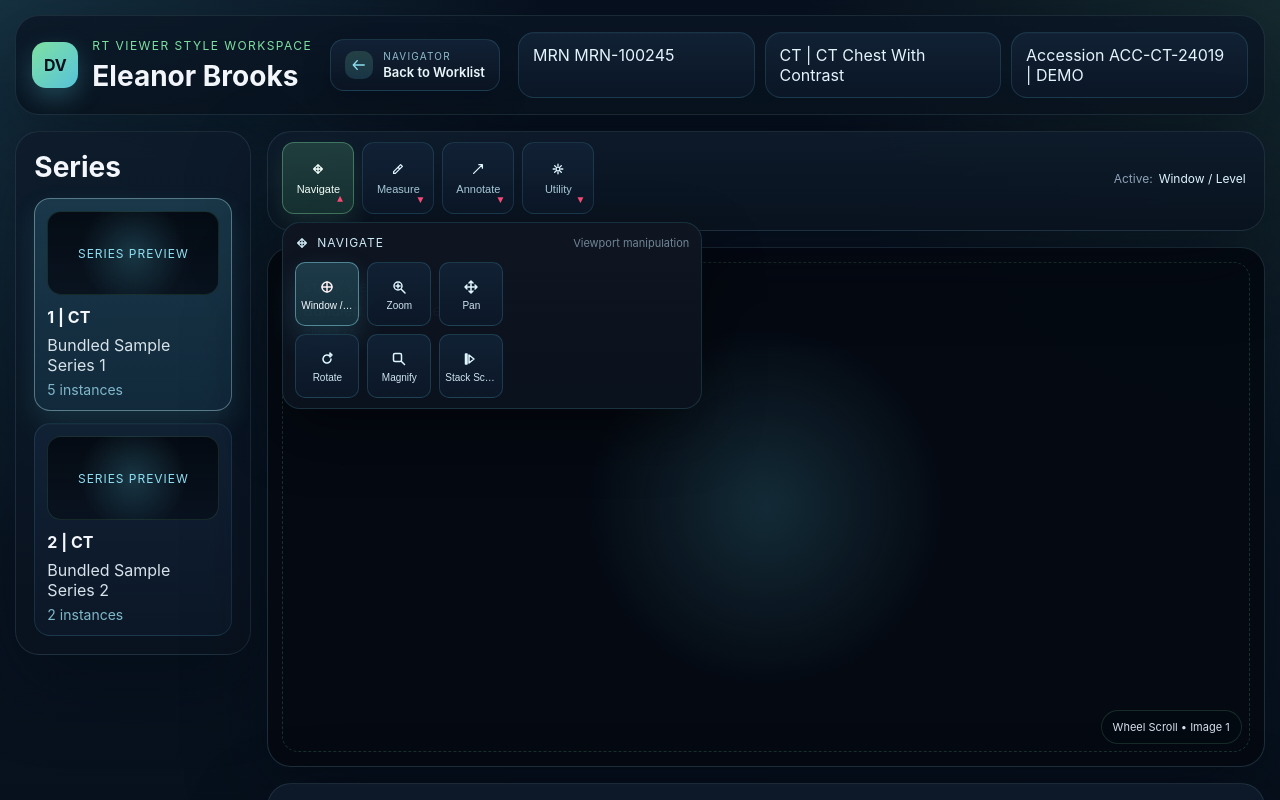
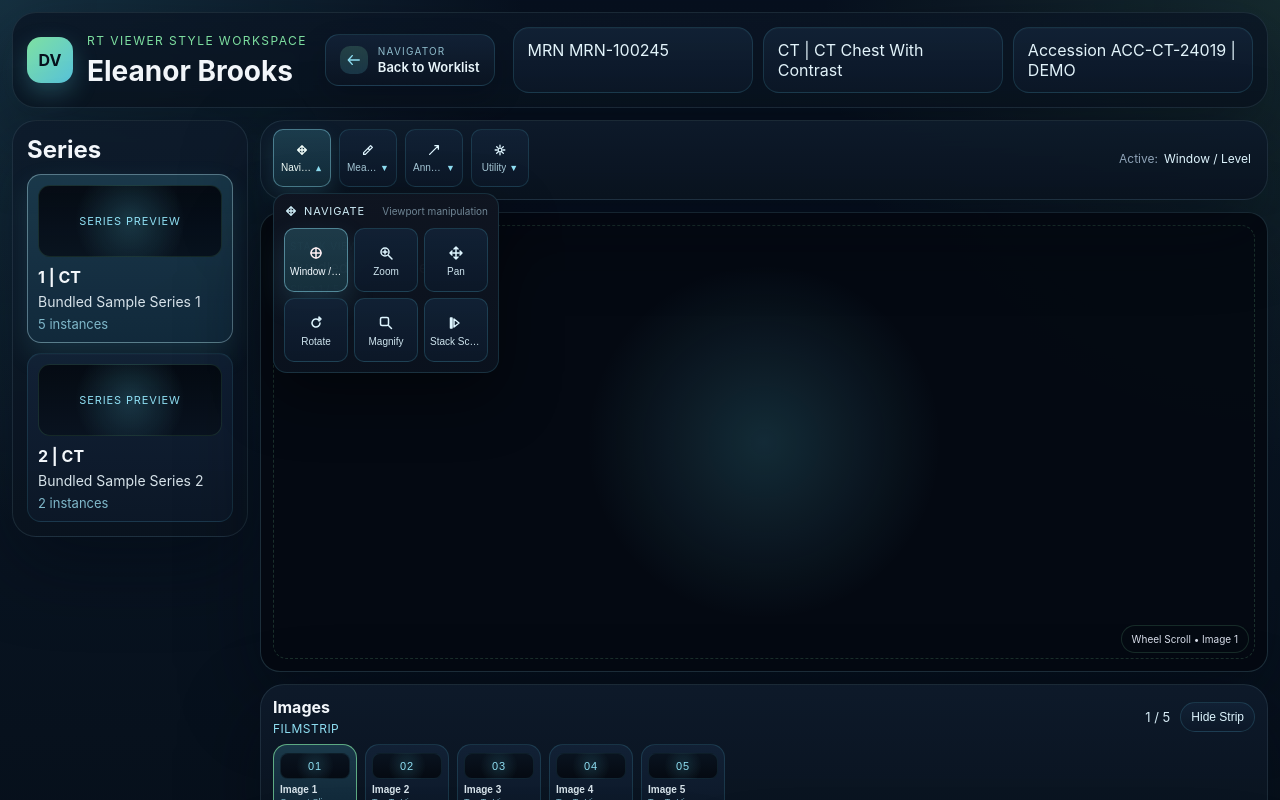
Before and after one commit to choijinkyung/cloud-dicom-viewer, a Next.js app in the folder apps/web/: page /studies/1.2.840.10008.1001.1 in a window 1280 px wide. Shown: the top 800 px of the page. Built offline with nearby package versions, Linux system fonts and the light colour scheme; no server answers.

Commit message:
feat: tighten toolbar and fullscreen layout

```diff
--- a/apps/web/app/studies/[studyInstanceUid]/DicomViewport.tsx
+++ b/apps/web/app/studies/[studyInstanceUid]/DicomViewport.tsx
@@ -712,11 +712,11 @@ export function DicomViewport({
         width: "100%",
         maxWidth: "100%",
         aspectRatio: "16 / 10",
-        minHeight: "clamp(320px, 40dvh, 520px)",
+        minHeight: "clamp(260px, 32dvh, 420px)",
         height: "auto",
-        maxHeight: "calc(100dvh - 280px)",
+        maxHeight: "calc(100dvh - 340px)",
         margin: 0,
-        borderRadius: "24px",
+        borderRadius: "20px",
         border: "1px solid rgba(143, 223, 243, 0.18)",
         background:
           "radial-gradient(circle at center, rgba(88, 196, 220, 0.18), transparent 32%), rgba(5, 10, 18, 0.96)",
@@ -733,19 +733,19 @@ export function DicomViewport({
       <div
         style={{
           position: "absolute",
-          inset: "14px",
-          borderRadius: "16px",
+          inset: "12px",
+          borderRadius: "14px",
           border: "1px dashed rgba(126, 224, 161, 0.18)",
         }}
       />
       <div
         style={{
           position: "absolute",
-          top: "22px",
-          left: "22px",
+          top: "18px",
+          left: "18px",
           zIndex: 3,
-          padding: "10px 12px",
-          borderRadius: "14px",
+          padding: "8px 10px",
+          borderRadius: "12px",
           background: "rgba(4, 10, 18, 0.62)",
           border: "1px solid rgba(88, 196, 220, 0.14)",
           color: "#d9dfeb",
@@ -756,7 +756,7 @@ export function DicomViewport({
           style={{
             margin: 0,
             color: "#8fdff3",
-            fontSize: "11px",
+            fontSize: "10px",
             letterSpacing: "0.08em",
             textTransform: "uppercase",
           }}
@@ -766,7 +766,7 @@ export function DicomViewport({
         <p style={{ margin: "6px 0 0", fontSize: "15px", color: "#f3f7fb" }}>
           {seriesDescription ?? "N/A"}
         </p>
-        <p style={{ margin: "6px 0 0", color: "#98a2b3", fontSize: "12px" }}>
+        <p style={{ margin: "5px 0 0", color: "#98a2b3", fontSize: "11px" }}>
           {isDemoMode
             ? "Hosted UI Demo"
             : `Slice ${currentImageIndex + 1} / ${stackImageUrls.length}`}
@@ -817,15 +817,15 @@ export function DicomViewport({
       <div
         style={{
           position: "absolute",
-          right: "22px",
-          bottom: "22px",
+          right: "18px",
+          bottom: "18px",
           zIndex: 3,
-          padding: "9px 11px",
+          padding: "7px 10px",
           borderRadius: "999px",
           background: "rgba(4, 10, 18, 0.62)",
           border: "1px solid rgba(126, 224, 161, 0.16)",
           color: "#d9dfeb",
-          fontSize: "11px",
+          fontSize: "10px",
           pointerEvents: "none",
         }}
       >
--- a/apps/web/app/studies/[studyInstanceUid]/StudyViewerClient.tsx
+++ b/apps/web/app/studies/[studyInstanceUid]/StudyViewerClient.tsx
@@ -298,14 +298,14 @@ const GROUP_DESCRIPTIONS: Record<ToolGroupKey, string> = {
 
 function getToolbarGridColumns(itemCount: number) {
   if (itemCount <= 4) {
-    return "repeat(2, minmax(56px, 64px))";
+    return "repeat(2, 64px)";
   }
 
   if (itemCount <= 9) {
-    return "repeat(3, minmax(56px, 64px))";
+    return "repeat(3, 64px)";
   }
 
-  return "repeat(4, minmax(56px, 64px))";
+  return "repeat(4, 64px)";
 }
 
 interface StudyViewerClientProps {
@@ -428,7 +428,7 @@ export function StudyViewerClient({ study }: StudyViewerClientProps) {
   } as const;
   const viewerShellMinHeight = isCompactLayout
     ? "auto"
-    : "calc(100dvh - 176px)";
+    : "calc(100dvh - 148px)";
 
   useEffect(() => {
     const syncLayout = () => {
@@ -450,7 +450,7 @@ export function StudyViewerClient({ study }: StudyViewerClientProps) {
         maxWidth: "100%",
         margin: "0 auto",
         padding:
-          "clamp(8px, 1.2vw, 16px) clamp(8px, 1.2vw, 16px) clamp(16px, 2vw, 24px)",
+          "clamp(6px, 1vw, 12px) clamp(6px, 1vw, 12px) clamp(12px, 1.6vw, 18px)",
         display: "flex",
         flexDirection: "column",
         boxSizing: "border-box",
@@ -460,8 +460,8 @@ export function StudyViewerClient({ study }: StudyViewerClientProps) {
       <section
         style={{
           ...panelStyle,
-          marginBottom: "16px",
-          padding: "clamp(12px, 1.8vw, 16px)",
+          marginBottom: "12px",
+          padding: "clamp(10px, 1.4vw, 14px)",
           background:
             "linear-gradient(180deg, rgba(10, 21, 36, 0.82), rgba(9, 19, 31, 0.88))",
         }}
@@ -616,7 +616,7 @@ export function StudyViewerClient({ study }: StudyViewerClientProps) {
           gridTemplateColumns: isCompactLayout
             ? "minmax(0, 1fr)"
             : "clamp(236px, 18vw, 288px) minmax(0, 1fr)",
-          gap: "16px",
+          gap: "12px",
           alignItems: "start",
           flex: 1,
           minHeight: viewerShellMinHeight,
@@ -626,7 +626,7 @@ export function StudyViewerClient({ study }: StudyViewerClientProps) {
         <aside
           style={{
             ...panelStyle,
-            padding: "18px",
+            padding: "14px",
             display: "flex",
             flexDirection: "column",
             minWidth: 0,
@@ -634,16 +634,16 @@ export function StudyViewerClient({ study }: StudyViewerClientProps) {
             maxHeight: isCompactLayout ? "none" : viewerShellMinHeight,
             overflow: isCompactLayout ? "visible" : "auto",
             position: isCompactLayout ? "relative" : "sticky",
-            top: isCompactLayout ? "auto" : "16px",
+            top: isCompactLayout ? "auto" : "12px",
             alignSelf: isCompactLayout ? "stretch" : "flex-start",
           }}
         >
           <h2
             style={{
               marginTop: 0,
-              marginBottom: "14px",
+              marginBottom: "10px",
               color: "#f3f7fb",
-              fontSize: "28px",
+              fontSize: "24px",
             }}
           >
             Series
@@ -651,7 +651,7 @@ export function StudyViewerClient({ study }: StudyViewerClientProps) {
           <div
             style={{
               display: isCompactLayout ? "flex" : "grid",
-              gap: "12px",
+              gap: "10px",
               overflowX: isCompactLayout ? "auto" : "visible",
               gridTemplateColumns: isCompactLayout ? undefined : "1fr",
               paddingBottom: isCompactLayout ? "6px" : 0,
@@ -666,8 +666,8 @@ export function StudyViewerClient({ study }: StudyViewerClientProps) {
                     key={series.id}
                     style={{
                       flex: isCompactLayout ? "0 0 220px" : undefined,
-                      padding: "12px",
-                      borderRadius: "16px",
+                      padding: "10px",
+                      borderRadius: "14px",
                       background: isSelectedSeries
                         ? "linear-gradient(180deg, rgba(88, 196, 220, 0.18), rgba(66, 176, 230, 0.12))"
                         : "linear-gradient(180deg, rgba(18, 34, 54, 0.96), rgba(12, 24, 40, 0.98))",
@@ -694,16 +694,16 @@ export function StudyViewerClient({ study }: StudyViewerClientProps) {
                     >
                       <div
                         style={{
-                          height: "84px",
-                          borderRadius: "14px",
-                          marginBottom: "12px",
+                          height: "72px",
+                          borderRadius: "12px",
+                          marginBottom: "10px",
                           border: "1px solid rgba(126, 224, 161, 0.14)",
                           background:
                             "radial-gradient(circle at center, rgba(88, 196, 220, 0.22), transparent 56%), linear-gradient(180deg, rgba(5, 10, 18, 0.96), rgba(9, 19, 31, 0.98))",
                           display: "grid",
                           placeItems: "center",
                           color: "#8fdff3",
-                          fontSize: "12px",
+                          fontSize: "11px",
                           letterSpacing: "0.08em",
                           textTransform: "uppercase",
                         }}
@@ -716,14 +716,14 @@ export function StudyViewerClient({ study }: StudyViewerClientProps) {
                           {series.modality ?? "N/A"}
                         </span>
                       </strong>
-                      <p style={{ margin: "8px 0 0", color: "#d7e3ea" }}>
+                      <p style={{ margin: "6px 0 0", color: "#d7e3ea", fontSize: "14px" }}>
                         {series.description ?? "Untitled Series"}
                       </p>
                       <p
                         style={{
                           margin: "6px 0 0",
                           color: "#7fb8ca",
-                          fontSize: "14px",
+                          fontSize: "13px",
                         }}
                       >
                         {series.instanceCount} instances
@@ -752,7 +752,7 @@ export function StudyViewerClient({ study }: StudyViewerClientProps) {
         <section
           style={{
             display: "grid",
-            gap: "16px",
+            gap: "12px",
             minWidth: 0,
             minHeight: viewerShellMinHeight,
             alignContent: "start",
@@ -763,7 +763,7 @@ export function StudyViewerClient({ study }: StudyViewerClientProps) {
           <div
             style={{
               ...panelStyle,
-              padding: "10px 14px 14px",
+              padding: "8px 12px 10px",
               width: "100%",
               position: "relative",
               zIndex: 8,
@@ -819,29 +819,29 @@ export function StudyViewerClient({ study }: StudyViewerClientProps) {
                       style={{
                         background:
                           isActiveGroup || isOpen
-                            ? "linear-gradient(180deg, rgba(126, 224, 161, 0.18), rgba(67, 143, 104, 0.24))"
+                            ? "linear-gradient(180deg, rgba(88, 196, 220, 0.2), rgba(42, 108, 122, 0.28))"
                             : "linear-gradient(180deg, rgba(18, 34, 54, 0.92), rgba(12, 24, 40, 0.98))",
                         color:
                           isActiveGroup || isOpen ? "#f3fffb" : "#a7cad8",
                         border:
                           isActiveGroup || isOpen
-                            ? "1px solid rgba(126, 224, 161, 0.38)"
+                            ? "1px solid rgba(143, 223, 243, 0.42)"
                             : "1px solid rgba(88, 196, 220, 0.16)",
-                        width: "72px",
-                        minWidth: "72px",
-                        height: "72px",
-                        borderRadius: "12px",
+                        width: "58px",
+                        minWidth: "58px",
+                        height: "58px",
+                        borderRadius: "10px",
                         cursor: "pointer",
-                        fontSize: "11px",
+                        fontSize: "10px",
                         display: "grid",
                         justifyItems: "center",
                         alignContent: "center",
-                        gap: "6px",
+                        gap: "4px",
                         flexShrink: 0,
                         position: "relative",
                         boxShadow:
                           isActiveGroup || isOpen
-                            ? "0 12px 24px rgba(126, 224, 161, 0.12)"
+                            ? "0 10px 22px rgba(88, 196, 220, 0.16)"
                             : "none",
                       }}
                     >
@@ -855,27 +855,38 @@ export function StudyViewerClient({ study }: StudyViewerClientProps) {
                       </span>
                         <span
                         style={{
-                          maxWidth: "52px",
+                          maxWidth: "42px",
                           overflow: "hidden",
                           textOverflow: "ellipsis",
                           whiteSpace: "nowrap",
                           lineHeight: 1,
+                          display: "inline-flex",
+                          alignItems: "center",
+                          gap: "3px",
+                        }}
+                      >
+                          <span
+                            style={{
+                              overflow: "hidden",
+                              textOverflow: "ellipsis",
+                              whiteSpace: "nowrap",
                             }}
                           >
                             {group.label}
                           </span>
                           <span
                             style={{
-                          fontSize: "10px",
-                          transform: isOpen ? "rotate(180deg)" : "rotate(0deg)",
+                              fontSize: "9px",
+                              transform: isOpen
+                                ? "rotate(180deg)"
+                                : "rotate(0deg)",
                               transition: "transform 160ms ease",
-                          color: "#ff4d78",
-                          position: "absolute",
-                          right: "8px",
-                          bottom: "8px",
+                              color: "#8fdff3",
+                              flexShrink: 0,
                             }}
                           >
                             ▼
+                          </span>
                         </span>
                     </button>
                   );
@@ -904,18 +915,19 @@ export function StudyViewerClient({ study }: StudyViewerClientProps) {
                 <div
                   style={{
                     position: "absolute",
-                    top: "calc(100% + 6px)",
+                    top: "calc(100% + 4px)",
                     left: 0,
                     zIndex: 30,
-                    borderRadius: "18px",
+                    borderRadius: "14px",
                     border: "1px solid rgba(88, 196, 220, 0.16)",
                     background:
                       "linear-gradient(180deg, rgba(15, 21, 33, 0.98), rgba(10, 18, 30, 0.98))",
-                    padding: "12px 12px 10px",
+                    padding: "10px",
                     display: "grid",
-                    gap: "12px",
+                    gap: "10px",
                     boxShadow: "0 24px 60px rgba(0, 0, 0, 0.42)",
-                    width: "min(420px, calc(100vw - 48px))",
+                    width: "fit-content",
+                    maxWidth: "min(320px, calc(100vw - 40px))",
                   }}
                 >
                   <div
@@ -930,9 +942,9 @@ export function StudyViewerClient({ study }: StudyViewerClientProps) {
                       style={{
                         display: "inline-flex",
                         alignItems: "center",
-                        gap: "8px",
+                        gap: "6px",
                         color: "#cdebf5",
-                        fontSize: "12px",
+                        fontSize: "11px",
                         letterSpacing: "0.08em",
                         textTransform: "uppercase",
                       }}
@@ -940,7 +952,7 @@ export function StudyViewerClient({ study }: StudyViewerClientProps) {
                       <ToolGroupIcon group={openToolGroup} />
                       {openToolGroup}
                     </div>
-                    <div style={{ color: "#6f8594", fontSize: "11px" }}>
+                    <div style={{ color: "#6f8594", fontSize: "10px" }}>
                       {GROUP_DESCRIPTIONS[openToolGroup]}
                     </div>
                   </div>
@@ -948,7 +960,7 @@ export function StudyViewerClient({ study }: StudyViewerClientProps) {
                   <div
                     style={{
                       display: "grid",
-                      gap: "8px",
+                      gap: "6px",
                       gridTemplateColumns: getToolbarGridColumns(
                         TOOL_GROUPS.find((group) => group.key === openToolGroup)
                           ?.items.length ?? 0,
```
Lines whose indentation alone changed are shown as unchanged.
